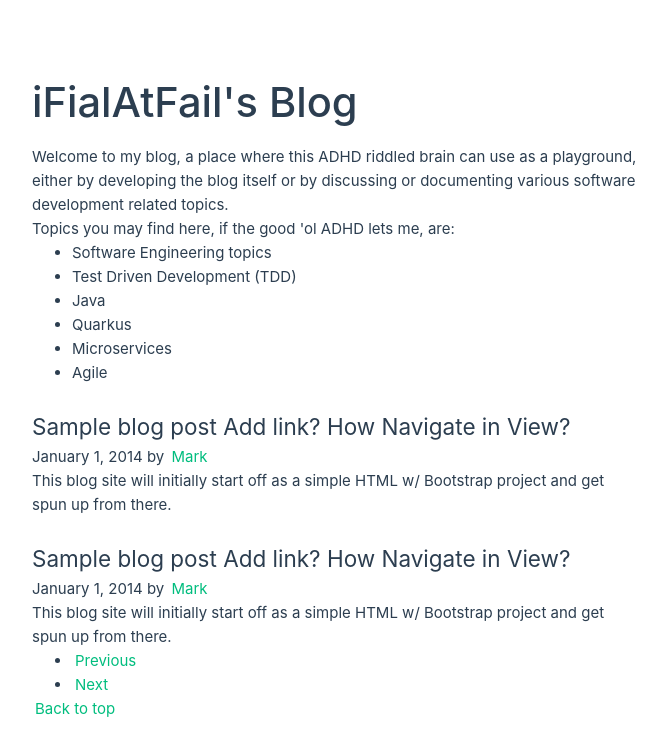
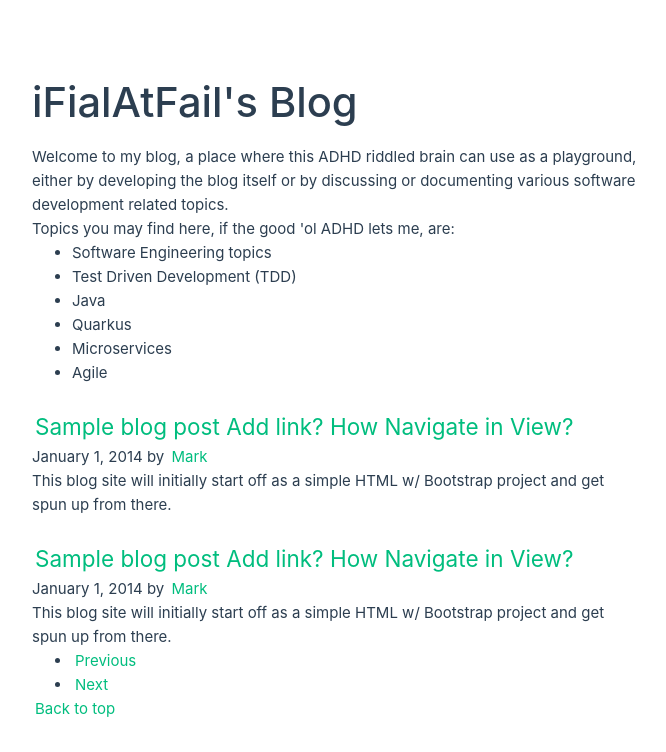
Before and after one commit to iFialAtFail/distractedDeveloperBlog, a Vue app: page / in a window 1280 px wide. Shown: the top 752 px of the page, without its empty margins (608-1274 px from the left). Built offline with nearby package versions, Linux system fonts and the light colour scheme.

Commit message:
Add Router and implement basic routing as proof of concept

```diff
--- a/package.json
+++ b/package.json
@@ -9,7 +9,8 @@
     "preview": "vite preview"
   },
   "dependencies": {
-    "vue": "^3.3.11"
+    "vue": "^3.3.11",
+    "vue-router": "^4.2.5"
   },
   "devDependencies": {
     "@vitejs/plugin-vue": "^4.5.2",
--- a/src/App.vue
+++ b/src/App.vue
@@ -8,7 +8,7 @@ import TitlePage from './components/TitlePage.vue'
   </header>
 
   <main>
-    <TitlePage />
+    <router-view/>
   </main>
 </template>
 
--- a/src/components/BlogCard.vue
+++ b/src/components/BlogCard.vue
@@ -1,6 +1,6 @@
 <template>
     <div>
-        <h2 class="blog-post-title">Sample blog post Add link? How Navigate in View?</h2>
+        <h2 class="blog-post-title"><router-link to="/helloWorld">Sample blog post Add link? How Navigate in View?</router-link></h2>
         <p class="blog-post-meta">January 1, 2014 by <a href="#">Mark</a></p>
 
         <p class="blog-post-tease">This blog site will initially start off as a simple HTML w/ Bootstrap
--- a/src/main.js
+++ b/src/main.js
@@ -2,5 +2,6 @@ import './assets/main.css'
 
 import { createApp } from 'vue'
 import App from './App.vue'
+import router from './router'
 
-createApp(App).mount('#app')
+createApp(App).use(router).mount('#app')
--- /dev/null
+++ b/src/router/index.js
@@ -0,0 +1,20 @@
+// router/index.js
+import { createRouter, createWebHistory } from 'vue-router'
+import TitlePage from '@/components/TitlePage.vue'
+import HelloWorld from '@/components/HelloWorld.vue'
+
+const routes = [
+    {
+        path: '/',
+        name: 'TitlePage',
+        component: TitlePage
+    },
+    {
+        path: '/helloWorld',
+        name: 'Hello',
+        component: HelloWorld
+    }
+]
+
+const router = createRouter({ history: createWebHistory(), routes })
+export default router
```
Also changed, not shown: 1 other file (tests, documents, lock files or other folders).
